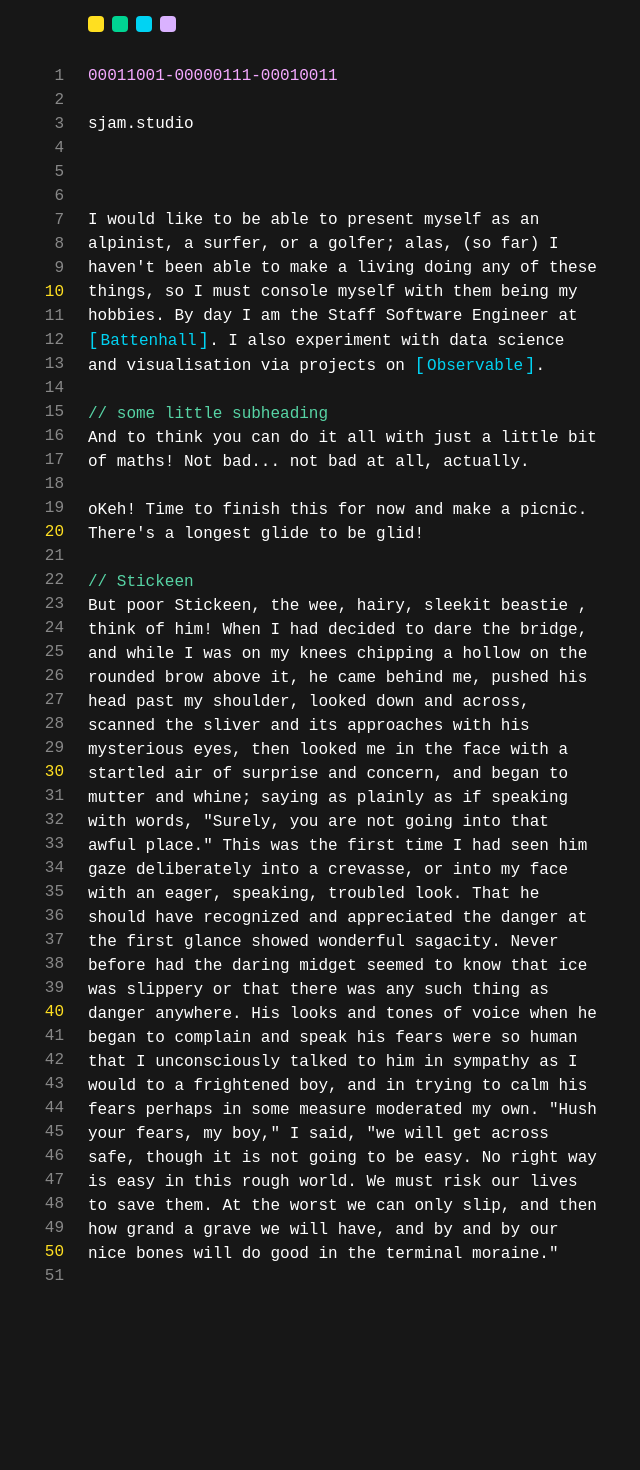
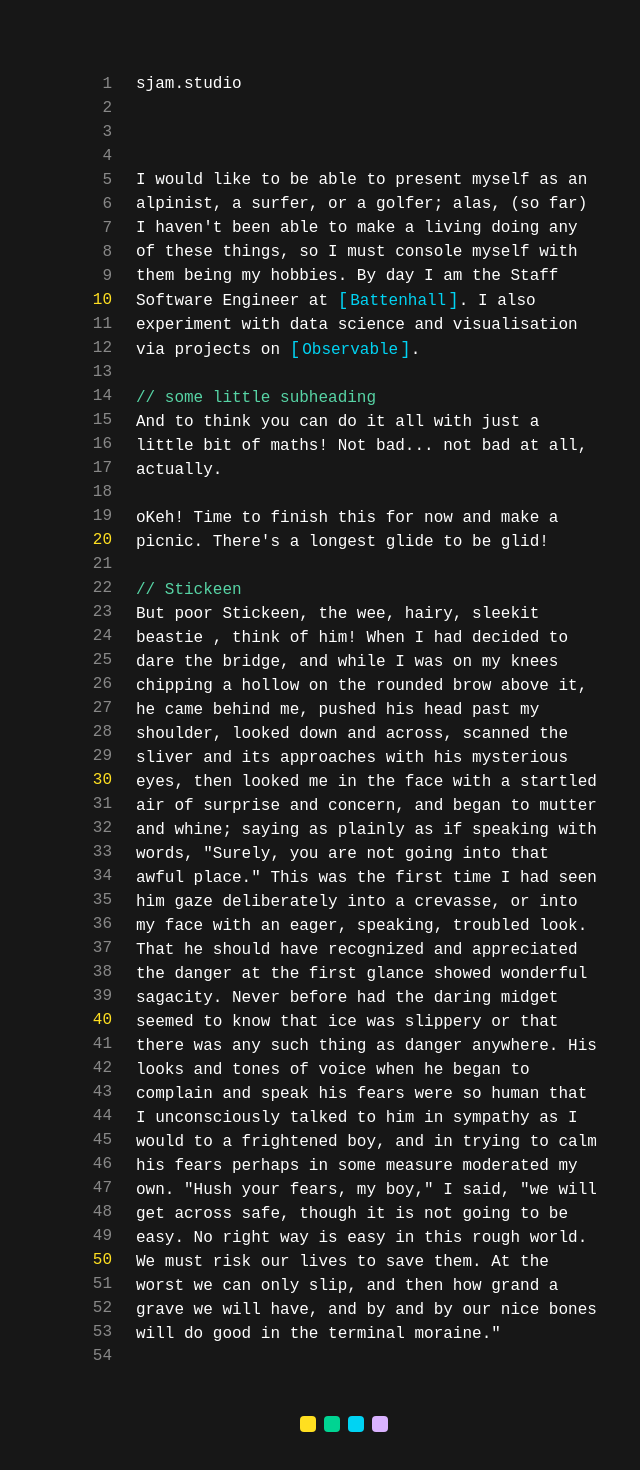
Before and after one commit to samjamead/samjamead, a Next.js app: page / in a window 1280 px wide. Shown: the part 144-1614 px from the top of the page, without its empty margins (296-936 px from the left). Built offline with nearby package versions, Linux system fonts and the light colour scheme; a web font is replaced by a local one.

Commit message:
Simplify

```diff
--- a/app/globals.css
+++ b/app/globals.css
@@ -4,18 +4,19 @@
 @theme {
   --font-sans: Helvetica, "Helvetica-Neue", Arial sans-serif;
   --font-mono: "Spline Sans Mono", monospace;
+  --color-background: #171717;
   --color-muted-foreground: #888888;
 }
 
 :root {
-  --background: #171717;
+  --background: var(--color-background);
   --foreground: #ffffff;
   font-family: var(--font-sans);
 }
 
 @media (prefers-color-scheme: dark) {
   :root {
-    --background: #171717;
+    --background: var(--color-background);
     --foreground: #ffffff;
   }
 }
--- a/app/layout.tsx
+++ b/app/layout.tsx
@@ -1,5 +1,6 @@
 import type { Metadata } from "next";
 import "./globals.css";
+import { Footer } from "@/components/footer";
 
 export const metadata: Metadata = {
   title: "sjam.studio",
@@ -13,7 +14,12 @@ export default function RootLayout({
 }>) {
   return (
     <html lang="en">
-      <body className="font-roboto antialiased">{children}</body>
+      <body className="font-roboto bg-background antialiased">
+        <div className="mx-auto max-w-lg pt-[calc(100svh*0.25)] pr-2 sm:pr-0">
+          {children}
+        </div>
+        <Footer />
+      </body>
     </html>
   );
 }
--- a/app/page.tsx
+++ b/app/page.tsx
@@ -1,38 +1,22 @@
 import LineNumbers from "@/components/line-numbers";
-import {
-  InlineComment,
-  InlineHeading,
-  StyledLink,
-} from "@/components/typography";
-import { cn } from "@/lib/cn";
+import { InlineComment, StyledLink } from "@/components/typography";
 
 export default function Home() {
-  const swatches = [
-    "bg-yellow-300",
-    "bg-emerald-400",
-    "bg-cyan-400",
-    "bg-purple-300",
-  ];
+  return (
+    <main className="py-4 font-mono">
+      <LineNumbers className="font-mono" lineHeight={1.5}>
+        <h1>
+          sjam.studio
+          <br />
+          <br />
+          <br />
+        </h1>
 
-  return (
-    <main className="bg-background flex min-h-full w-full justify-center pt-8 pb-60 md:pt-40">
-      <div className="space-y-8 md:w-lg">
-        <div className="flex flex-row gap-2">
-          {swatches.map((swatch) => (
-            <div key={swatch} className={cn("h-4 w-4 rounded-sm", swatch)} />
-          ))}
-        </div>
-        <LineNumbers className="font-mono" lineHeight={1.5}>
-          <h2>
-            <InlineHeading>00011001-00000111-00010011</InlineHeading>
-          </h2>
-          <h1>sjam.studio</h1>
-          <br />
         <p>
-            I would like to be able to present myself as an alpinist, a surfer,
-            or a golfer; alas, (so far) I haven't been able to make a living
-            doing any of these things, so I must console myself with them being
-            my hobbies. By day I am the Staff Software Engineer at{" "}
+          I would like to be able to present myself as an alpinist, a surfer, or
+          a golfer; alas, (so far) I haven't been able to make a living doing
+          any of these things, so I must console myself with them being my
+          hobbies. By day I am the Staff Software Engineer at{" "}
           <StyledLink href="https://battenhall.com">Battenhall</StyledLink>. I
           also experiment with data science and visualisation via projects on{" "}
           <StyledLink href="https://observablehq.com/@sjam" target="_blank">
@@ -47,8 +31,8 @@ export default function Home() {
           bad... not bad at all, actually.
         </p>
         <p>
-            oKeh! Time to finish this for now and make a picnic. There's a
-            longest glide to be glid!
+          oKeh! Time to finish this for now and make a picnic. There's a longest
+          glide to be glid!
         </p>
         <p>
           <InlineComment>// Stickeen</InlineComment>
@@ -56,28 +40,26 @@ export default function Home() {
           But poor Stickeen, the wee, hairy, sleekit beastie , think of him!
           When I had decided to dare the bridge, and while I was on my knees
           chipping a hollow on the rounded brow above it, he came behind me,
-            pushed his head past my shoulder, looked down and across, scanned
-            the sliver and its approaches with his mysterious eyes, then looked
-            me in the face with a startled air of surprise and concern, and
-            began to mutter and whine; saying as plainly as if speaking with
-            words, "Surely, you are not going into that awful place." This was
-            the first time I had seen him gaze deliberately into a crevasse, or
-            into my face with an eager, speaking, troubled look. That he should
-            have recognized and appreciated the danger at the first glance
-            showed wonderful sagacity. Never before had the daring midget seemed
-            to know that ice was slippery or that there was any such thing as
-            danger anywhere. His looks and tones of voice when he began to
-            complain and speak his fears were so human that I unconsciously
-            talked to him in sympathy as I would to a frightened boy, and in
-            trying to calm his fears perhaps in some measure moderated my own.
-            "Hush your fears, my boy," I said, "we will get across safe, though
-            it is not going to be easy. No right way is easy in this rough
-            world. We must risk our lives to save them. At the worst we can only
-            slip, and then how grand a grave we will have, and by and by our
-            nice bones will do good in the terminal moraine."
+          pushed his head past my shoulder, looked down and across, scanned the
+          sliver and its approaches with his mysterious eyes, then looked me in
+          the face with a startled air of surprise and concern, and began to
+          mutter and whine; saying as plainly as if speaking with words,
+          "Surely, you are not going into that awful place." This was the first
+          time I had seen him gaze deliberately into a crevasse, or into my face
+          with an eager, speaking, troubled look. That he should have recognized
+          and appreciated the danger at the first glance showed wonderful
+          sagacity. Never before had the daring midget seemed to know that ice
+          was slippery or that there was any such thing as danger anywhere. His
+          looks and tones of voice when he began to complain and speak his fears
+          were so human that I unconsciously talked to him in sympathy as I
+          would to a frightened boy, and in trying to calm his fears perhaps in
+          some measure moderated my own. "Hush your fears, my boy," I said, "we
+          will get across safe, though it is not going to be easy. No right way
+          is easy in this rough world. We must risk our lives to save them. At
+          the worst we can only slip, and then how grand a grave we will have,
+          and by and by our nice bones will do good in the terminal moraine."
         </p>
       </LineNumbers>
-      </div>
     </main>
   );
 }
--- /dev/null
+++ b/components/footer.tsx
@@ -0,0 +1,19 @@
+import { cn } from "@/lib/cn";
+
+export const Footer = () => {
+  const swatches = [
+    "bg-yellow-300",
+    "bg-emerald-400",
+    "bg-cyan-400",
+    "bg-purple-300",
+  ];
+  return (
+    <footer className="flex items-center justify-center p-8">
+      <div className="flex flex-row gap-2">
+        {swatches.map((swatch) => (
+          <div key={swatch} className={cn("h-4 w-4 rounded-sm", swatch)} />
+        ))}
+      </div>
+    </footer>
+  );
+};
--- a/components/line-numbers.tsx
+++ b/components/line-numbers.tsx
@@ -28,8 +28,8 @@ export default function LineNumbers({
   }, [children]);
 
   return (
-    <div className={cn("-ml-16 flex", className)}>
-      <div className="w-16 shrink-0 pr-6 text-right select-none">
+    <div className={cn("flex gap-6", className)}>
+      <div className="w-6 shrink-0 text-right select-none">
         {Array.from({ length: lineCount }, (_, i) => (
           <p
             key={i}
--- a/components/typography.tsx
+++ b/components/typography.tsx
@@ -1,14 +1,4 @@
 import { cn } from "@/lib/cn";
-
-export const InlineHeading = ({
-  children,
-  className,
-}: {
-  children: React.ReactNode;
-  className?: string;
-}) => {
-  return <span className={cn("text-fuchsia-300", className)}>{children}</span>;
-};
 
 export const InlineComment = ({
   children,
```
Lines whose indentation alone changed are shown as unchanged.
